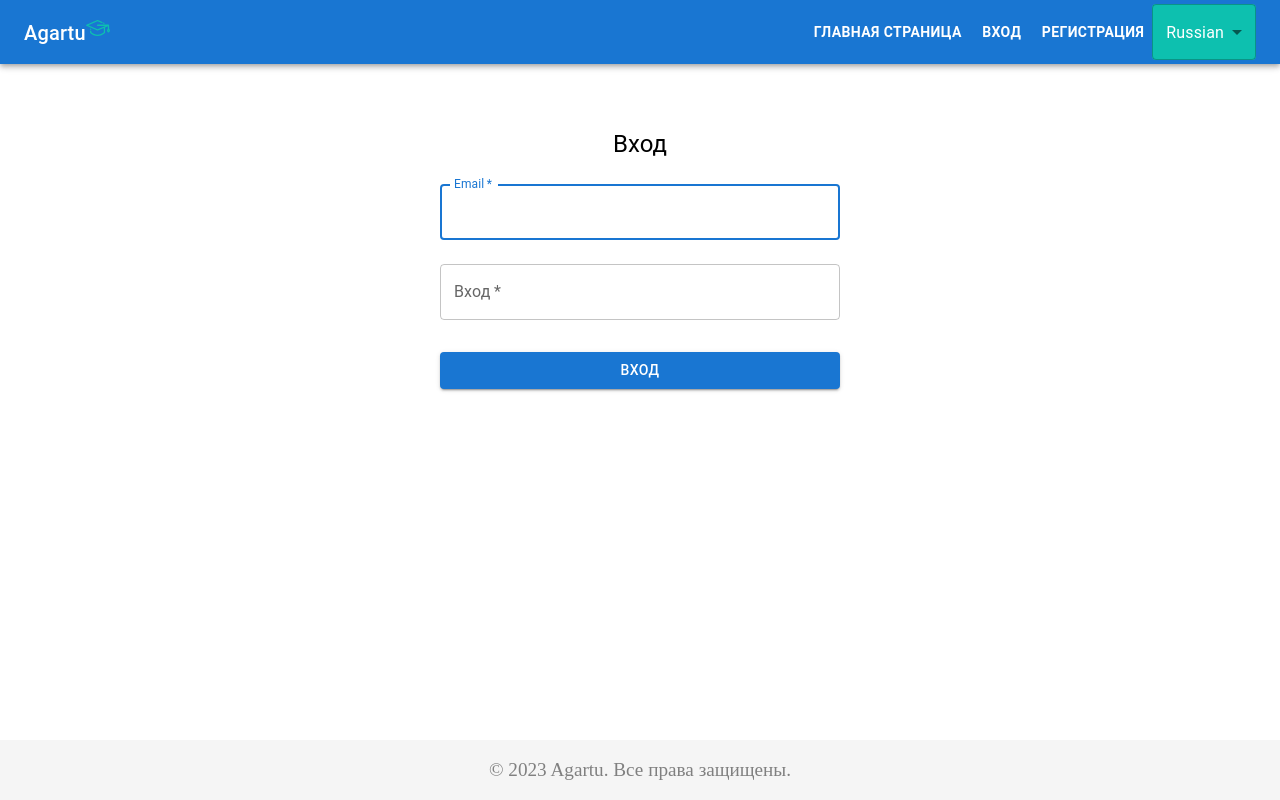
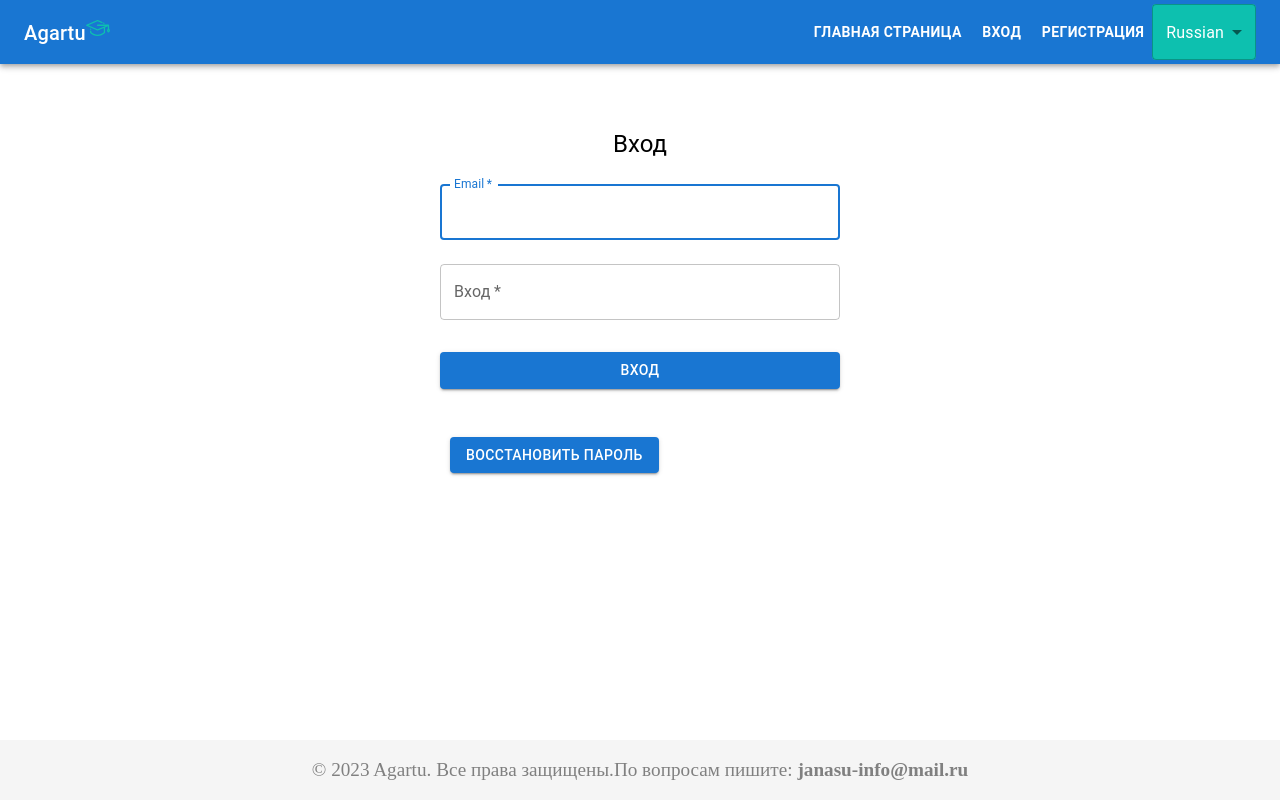
Before and after one commit to g-30/educational-portal, a React (Vite) app in the folder frontend/: page /login in a window 1280 px wide. Built offline with nearby package versions, Linux system fonts and the light colour scheme.

Commit message:
front-end fixes

```diff
--- a/frontend/src/components/Forms/LoginForm.tsx
+++ b/frontend/src/components/Forms/LoginForm.tsx
@@ -1,6 +1,6 @@
 import React, { useState, FormEvent, ChangeEvent, FC } from 'react'
 import { Box, Button, TextField, Typography, Alert } from '@mui/material'
-import { useNavigate } from 'react-router-dom'
+import { Link, useNavigate } from 'react-router-dom'
 import { useAppStore } from '../../store/store'
 import { useTranslation } from 'react-i18next'
 
@@ -121,6 +121,18 @@ const LoginForm: FC = () => {
                     >
                         {t('login')}
                     </Button>
+                    <Link target='_blank' to={`/caesar-panel/admin/reset-password`}>
+                        <Button
+                            variant="contained"
+                            color="primary"
+                            style={{
+                                marginLeft: '10px',
+                                marginTop: '32px',
+                            }}
+                        >
+                            Восстановить пароль
+                        </Button>
+                    </Link>
                 </Box>
             </Box>
         </Box>
--- a/frontend/src/components/Layout/Footer.tsx
+++ b/frontend/src/components/Layout/Footer.tsx
@@ -21,6 +21,8 @@ const Footer: FC = () => {
     return (
         <FooterContainer>
             <p>© {new Date().getFullYear()} Agartu. {t('rights')}</p>
+            <br/>
+            <p>По вопросам пишите: <b>janasu-info@mail.ru</b></p>
         </FooterContainer>
     )
 }
--- a/frontend/src/pages/CoursePage.tsx
+++ b/frontend/src/pages/CoursePage.tsx
@@ -1,6 +1,6 @@
 import React, { useState, useEffect, FC } from 'react'
 import { useParams } from 'react-router-dom'
-import { Grid } from '@mui/material'
+import { Grid, Typography } from '@mui/material'
 import CourseVideoCard from '../components/Course/CourseVideoCard'
 
 interface Course {
@@ -10,6 +10,7 @@ interface Course {
     price: number
     preview_url: string
     videos_count: number
+    description: string
     videos: CourseVideo[]
 }
 
@@ -23,6 +24,7 @@ interface CourseVideo {
 const CoursePage: FC = () => {
     const [courseAlias, setCourseAlias] = useState<string>('')
     const [courseVideos, setCourseVideos] = useState<CourseVideo[]>([])
+    const [course, setCourse] = useState<Course>()
     const { courseName } = useParams<{ courseName: string }>()
 
     useEffect(() => {
@@ -33,12 +35,25 @@ const CoursePage: FC = () => {
             .then(({ result }: { result: Course }) => {
                 setCourseAlias(result.alias)
                 setCourseVideos(result.videos)
+                setCourse(result)
             })
             .catch((error) => console.error(error))
     }, [courseName])
 
     return (
         <Grid container spacing={2}>
+            {course != null && (
+                <Grid item xs={12}>
+                    <Typography variant="h4" component="h1" align="center">
+                    {course.name}
+                    </Typography>
+                    <Typography
+                        variant="body2"
+                    >
+                        <div dangerouslySetInnerHTML={{ __html: course.description }}/>
+                    </Typography>
+                </Grid>
+            )}
             {courseVideos.map((course) => (
                 <Grid item xs={12} sm={6} md={4} key={course.id}>
                     <CourseVideoCard
--- a/frontend/src/pages/HomePage.tsx
+++ b/frontend/src/pages/HomePage.tsx
@@ -20,11 +20,7 @@ const HomePage: FC = () => {
     const { t } = useTranslation()
 
     const handleStart = () => {
-        if (isLoggedIn) {
-            navigate('/courses')
-        } else {
-            navigate('/registration')
-        }
+        navigate('/courses')
     }
 
     return (
--- a/frontend/src/router.tsx
+++ b/frontend/src/router.tsx
@@ -29,18 +29,12 @@ export const router = createBrowserRouter([
             },
             {
                 path: '/courses',
-                element: (
-                    <PrivateRoute>
-                        <CoursesPage />
-                    </PrivateRoute>
-                ),
+                element: <CoursesPage />,
             },
             {
                 path: '/courses/:courseName',
                 element: (
-                    <PrivateRoute>
-                        <CoursePage />
-                    </PrivateRoute>
+                    <CoursePage />
                 ),
             },
             {
```
